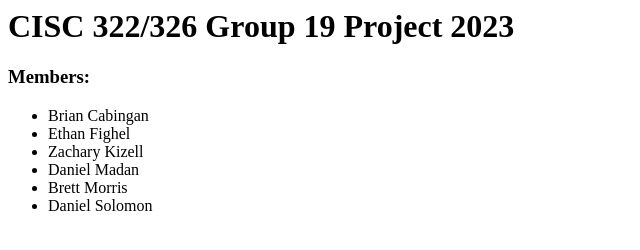
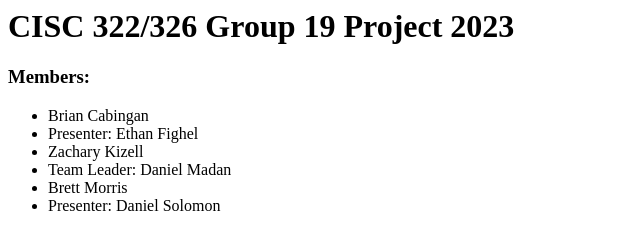
Before and after one commit to DanielMadan2001/CISC_326_Group_19, a plain HTML site: page index.html in a window 1280 px wide. Shown: the whole page, without its empty margins (0-640 px from the left). Drawn offline with Linux system fonts and the light colour scheme.

Commit message:
Update index.html

```diff
--- a/index.html
+++ b/index.html
@@ -10,11 +10,11 @@
     		<h3> Members: </h3>
     		<ul>
 		      <li> Brian Cabingan </li>
-		      <li> Ethan Fighel </li>
+		      <li> Presenter: Ethan Fighel</li>
 		      <li> Zachary Kizell </li>
-		      <li> Daniel Madan </li>
+		      <li> Team Leader: Daniel Madan </li>
 		      <li> Brett Morris </li>
-		      <li> Daniel Solomon </li>
+		      <li> Presenter: Daniel Solomon </li>
 	    	</ul>
 	</body>
 </html>
```
